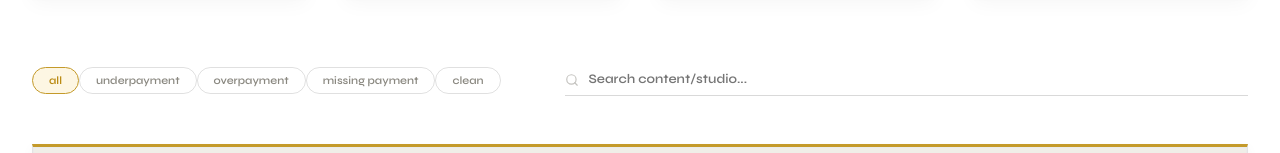
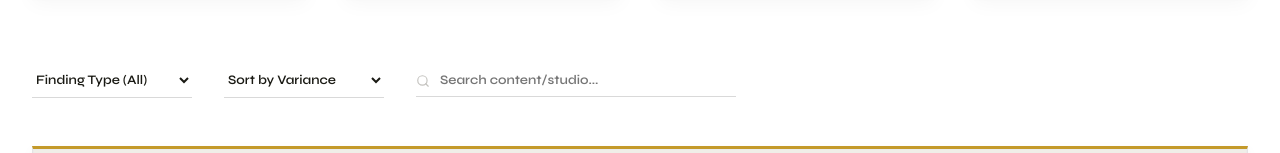
Before and after one commit to neevrambhia06/digital_license_royalty_auditor, a React (Vite) app in the folder frontend/: page /audit in a window 1280 px wide. Shown: the part 651-804 px from the top of the page. Built offline with nearby package versions, Linux system fonts and the light colour scheme; no server answers.

Commit message:
Final Commit

```diff
--- a/frontend/src/pages/AuditPage.tsx
+++ b/frontend/src/pages/AuditPage.tsx
@@ -111,19 +111,19 @@ export default function AuditPage() {
 
       {/* Toolbar / Filters */}
       <div className="filter-bar">
-        <div className="pill-row" style={{ marginRight: '32px' }}>
-          {['all', 'underpayment', 'overpayment', 'missing_payment', 'clean'].map((t) => (
-            <button
-              key={t}
-              className={`pill ${tab === t ? 'active' : ''}`}
-              onClick={() => setTab(t)}
-            >
-              {t.replace('_', ' ')}
-            </button>
-          ))}
-        </div>
-
-        <div style={{ position: 'relative', flex: 1 }}>
+        <div style={{ display: 'flex', gap: '32px', alignItems: 'center', flex: 1 }}>
+          <select className="ghost-select" value={tab} onChange={(e) => setTab(e.target.value)}>
+            <option value="all">Finding Type (All)</option>
+            <option value="underpayment">Underpayment</option>
+            <option value="overpayment">Overpayment</option>
+            <option value="missing_payment">Missing Payment</option>
+            <option value="clean">Compliant</option>
+          </select>
+          <select className="ghost-select" value={sort} onChange={(e) => setSort(e.target.value as 'difference' | 'content_id')}>
+            <option value="difference">Sort by Variance</option>
+            <option value="content_id">Sort by Asset ID</option>
+          </select>
+          <div style={{ position: 'relative', width: '320px' }}>
             <Search size={14} style={{ position: 'absolute', left: '0', top: '50%', transform: 'translateY(-50%)', color: 'var(--text-tertiary)', opacity: 0.5 }} />
             <input
               className="ghost-input"
@@ -132,6 +132,7 @@ export default function AuditPage() {
               onChange={(e) => setQ(e.target.value)}
               style={{ paddingLeft: '24px', width: '100%' }}
             />
+          </div>
         </div>
       </div>
 
```
Lines whose indentation alone changed are shown as unchanged.
